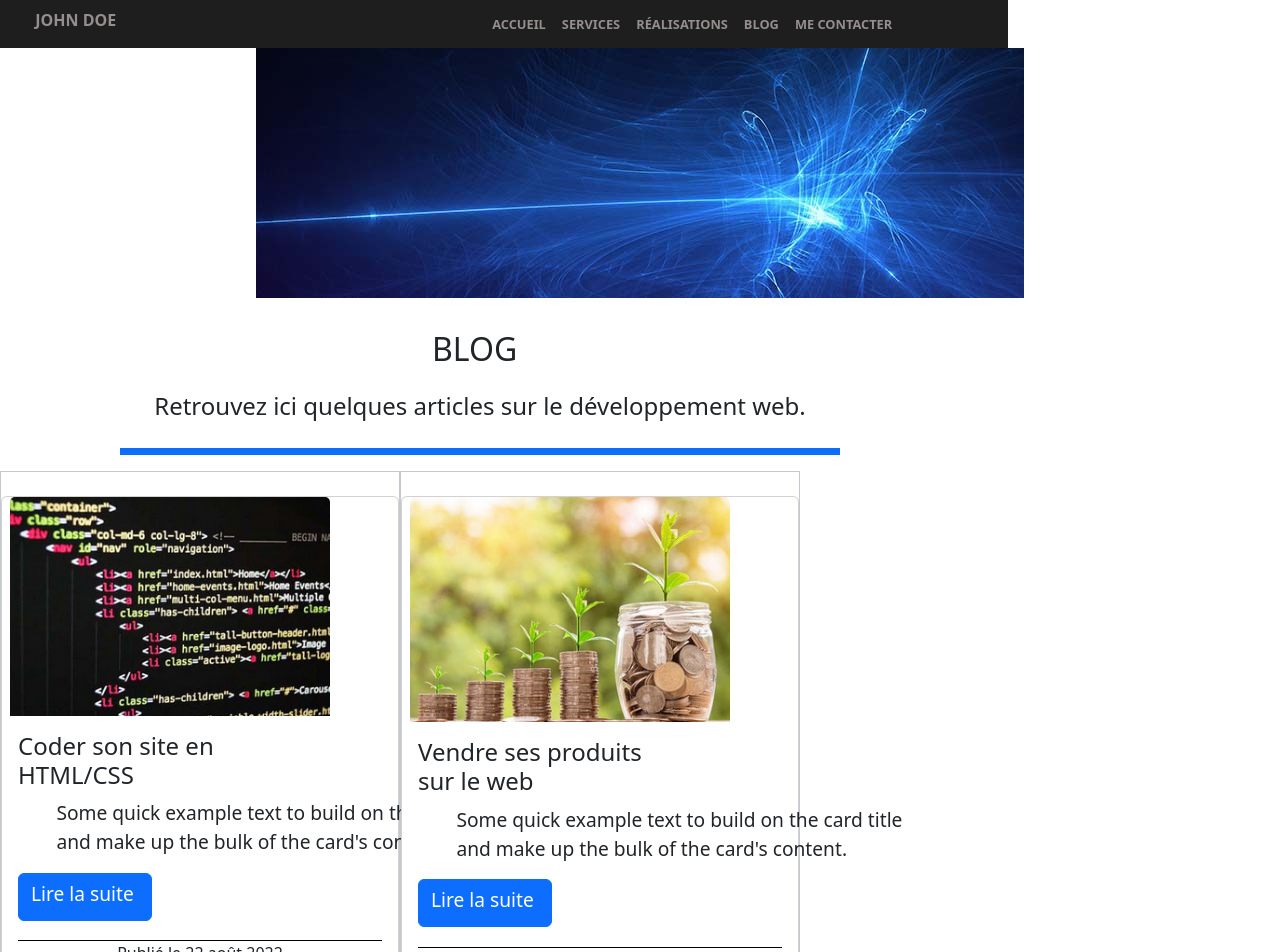
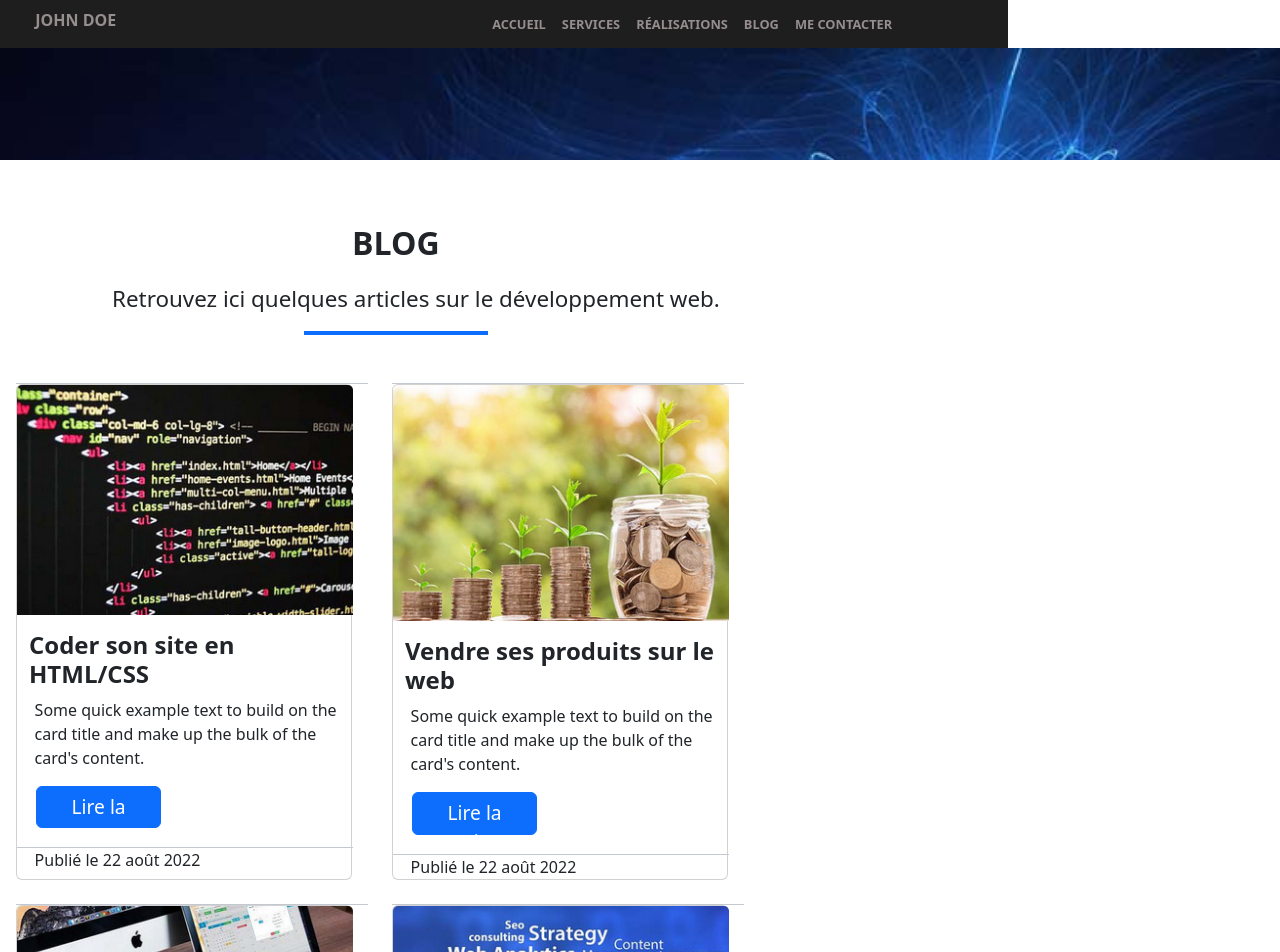
Before and after one commit to N0xCam/React-CV-JohnDoe, a React (Vite) app: page /blog in a window 1280 px wide. Shown: the top 952 px of the page. Built offline with nearby package versions, Linux system fonts and the light colour scheme.

Commit message:
contact-ok

```diff
--- a/src/pages/blog/blog.css
+++ b/src/pages/blog/blog.css
@@ -1,12 +1,14 @@
-#banner {
-
-    width: 20em;
+#ban-blog {
+    background-image: url(/src/assets/banner-mobile.jpg);
+    height: 7em;
+    width: 26em;
+    background-size: cover;
 }
 
 #title-blog {
     display:flex;
     margin-top: 10em;
-    margin-top: 1em;
+    margin-top: 2em;
     font-weight: 500;
     font-size: 2em;
     margin-left: 5em;
@@ -15,14 +17,19 @@
 #little-tittle-blog {
     font-size: 1.4em;
     width: 15em;
-    margin-left: 3em;
-    padding-bottom: 1em;
+    margin-left: 2em;
     padding-top: 0.5em;
-    border-bottom: 0.3em solid #0d6efd;
+}
+
+#border-blog {
+    border-bottom: 0.4em solid #0d6efd;
+    width: 7em;
+    margin-left: 9em;
+    margin-bottom: 3em;
 }
 
 .realisations {
-    width: 10em;
+    width: 7em;
     border-top: solid 1px #c4c9d1;
     padding-top: 1.5em;
     padding-bottom: 1.5em;
@@ -30,47 +37,87 @@
 
 .img-blog {
     width: 24em;
-    margin-left: 0.5em;
+}
+
+.blog-tablette {
+    margin-left: 1em;
+    width: 10em;
 }
 
 .blog {
-    font-size: 2em;
-    font-weight: 500;
+    font-size: 1.5em;
+    font-weight: 600;
     display: flex;
     text-align: start;
-    width: 10em;
+    width: 14em;
+    padding-left: 0.5em;
 }
 
-.changerNOM--text {
+.techno-blog {
+    border-top: solid 1px #c4c9d1;
     display: flex;
-    margin-left: 0em;
-    width: 10em;
-}
-.techno-blog {
-    border-top: solid 1px #c4c9d1
+    width: 21.6em;
+    padding-left: 1em;
 }
 
 .btn-blog {
     display: flex;
-    height: 2.5em;
-    width: 7em;
+    height: 2.2em;
+    width: 6.5em;
     font-size: 1.2em;
     text-align: center;
     margin-bottom: 1em;
+    margin-left: 1em;
+}
+
+.text {
+    padding-left: 1em;
+    width: 25em;
 }
 
 /* Tablette */
-@media (min-width: 480px) {
+@media (min-width: 768px) {
+
+    #ban-blog {
+        background-image: url(/src/assets/banner-mobile.jpg);
+        height: 10em;
+        width: 50em;
+        background-size: cover;
+    }
+
+    #title-blog {
+        font-size: 2em;
+        font-weight: 600;
+        padding-left: 6em;
+    }
+
+    #little-tittle-blog {
+        width: 50em;
+        margin-left: 5em;
+        display: flex;
+    }
+
     .realisations {
         display: flex;
-        width: 15em;
-        border: 0.1em solid #c4c9d1;
+        width: 22em;
+        margin-right: 1.5em;
+        padding-top: 0em;
+
     }
+
+    #border-blog {
+        border-bottom: 0.3em solid #0d6efd;
+        width: 11.5em;
+        margin-left: 19em;
+        margin-bottom: 3em;
+    }
+
     .techno-blog {
-        border-top: 0.1em solid #000205;
+        border-top: 0.1em solid #c4c9d1;
+        width: 21em;
     }
     .img-blog {
-        width: 10em;
+        width: 21em;
     }
     .blog {
         font-size: 1.5em;
@@ -78,40 +125,19 @@
    .blog-tablette {
     display: flex;
    }
+   .text {
+    width: 20em;
+   }
 }
 
 /* Desktop */
 @media (min-width: 991px) {
-    #title-blog {
-        font-size: 2em;
-        margin-left: 13.5em;
+
+    #ban-blog {
+        background-image: url(/src/assets/banner-mobile.jpg);
+        height: 7em;
+        width: 80em;
+        background-size: cover;
     }
-    #little-tittle-blog {
-        font-size: 1.5em;
-        width: 30em;
-        margin-left: 5em;
-    }
-    .realisations {
-        border: 0.1em solid #c4c9d1;
-        width: 25em;
-        height: 40em;
-    }
-    .Card.Text {
-        font-size: 1em;
-    }
-    .card {
-        padding-right: 0em;
-    }
-    .blog-desktop {
-        display: flex;
-        flex-direction: column;
-        column-count: 3;
-    }
-    .blog-tablette {
-      display: flex;
-      flex-direction: row;
-    }
-    .img-blog {
-        width: 20em;
-    }
+
 }
--- a/src/pages/blog/blog.jsx
+++ b/src/pages/blog/blog.jsx
@@ -13,14 +13,15 @@ function MyBlog () {
 
 <Header/>
         <div className="Blog">
-          <div id="banner"></div>
-          <img src="/src/assets/banner-mobile.jpg"></img>
+          <div id="ban-blog"></div>
+
             <h2 id="title-blog"> BLOG</h2>
             <p id ="little-tittle-blog"> Retrouvez ici quelques articles sur le développement web.</p>
 
+    <div id="border-blog"></div>
     <div className='blog-tablette'>
     <div className='realisations'>
-    <Card style={{ width: '25rem' }}>
+    <Card style={{ width: '24rem' }}>
       <Card.Img variant="top" src="/src/assets/blog/art1.png" className='img-blog' />
       <Card.Body>
         <Card.Title className='blog'>Coder son site en HTML/CSS</Card.Title>
@@ -36,10 +37,8 @@ function MyBlog () {
     </Card>
     </div>
 
-
-
     <div className='realisations'>
-    <Card style={{ width: '28rem' }}>
+    <Card style={{ width: '24rem' }}>
       <Card.Img variant="top" src="/src/assets/blog/art2.png" className='img-blog'/>
       <Card.Body>
         <Card.Title className='blog'>Vendre ses produits sur le web</Card.Title>
@@ -58,7 +57,7 @@ function MyBlog () {
 
     <div className='blog-tablette'>
     <div className='realisations'>
-    <Card style={{ width: '28rem' }}>
+    <Card style={{ width: '24rem' }}>
       <Card.Img variant="top" src="/src/assets/blog/art4.png" className='img-blog'/>
       <Card.Body>
         <Card.Title className='blog'>Coder en responsive design</Card.Title>
@@ -75,7 +74,7 @@ function MyBlog () {
     </div>
 
     <div className='realisations'>
-    <Card style={{ width: '28rem' }}>
+    <Card style={{ width: '24rem' }}>
       <Card.Img variant="top" src="/src/assets/blog/art5.png" className='img-blog'/>
       <Card.Body>
         <Card.Title className='blog'>Techniques de référencement</Card.Title>
@@ -95,7 +94,7 @@ function MyBlog () {
 
     <div className='blog-tablette'>
     <div className='realisations'>
-    <Card style={{ width: '28rem' }}>
+    <Card style={{ width: '24rem' }}>
       <Card.Img variant="top" src="/src/assets/blog/art6.png" className='img-blog'/>
       <Card.Body>
         <Card.Title className='blog'>Apprendre à coder </Card.Title>
@@ -112,7 +111,7 @@ function MyBlog () {
     </div>
 
     <div className='realisations'>
-    <Card style={{ width: '28rem' }}>
+    <Card style={{ width: '24rem' }}>
       <Card.Img variant="top" src="/src/assets/blog/art3.png" className='img-blog'/>
       <Card.Body>
         <Card.Title className='blog'>Se positionner sur Google</Card.Title>
@@ -131,6 +130,7 @@ function MyBlog () {
     </div>
 
 
+
     <Footer/>
         </>
 );
--- a/src/pages/contact/contact.jsx
+++ b/src/pages/contact/contact.jsx
@@ -1,22 +1,26 @@
 import Header from "../home/header";
 import Footer from "../home/footer";
+import "./contact.css";
 
 function Contact () {
     return (
         <>
         <Header/>
 
-        <div id="box">
+        <div className="container-fluid box-contact">
         <div id="mycontactpage">
         <div id="contact">
             <div id="content">
             <h2 id="tit-contact"> Me contacter </h2>
             <p id="little-title-contact"> Pour me contacter en vue d'un entretien ou d'une future collaboration, merci de remplir le formulaire de contact.</p>
 
+            <div className="border-contact1"></div>
+
             <div id="tab">
             <div className="tablette">
             <div id="my-form">
             <h3 id="title-form"> Formulaire de contact</h3>
+            <div className="border-contact2"></div>
             <form>
             <div className="mb-3">
                 <input
@@ -73,6 +77,7 @@ function Contact () {
             <div className="tablette">
             <div id="my-contact">
             <h3 id="title-contact"> Mes coordonnées </h3>
+            <div className="border-contact3"></div>
 
             <address id="contact-address">
                 <em className="text-address"> <svg xmlns="http://www.w3.org/2000/svg" width="16" height="16" fill="currentColor" class="bi bi-geo-alt-fill" viewBox="0 0 16 16">
--- a/src/pages/realisations/realisations.css
+++ b/src/pages/realisations/realisations.css
@@ -1,17 +1,29 @@
+#ban-real {
+    background-image: url(/src/assets/banner-mobile.jpg);
+    height: 7em;
+    width: 26em;
+    background-size: cover;
+}
+
 #title-realisations {
     padding-top: 2em;
-    font-size: 2em;
+    font-size: 2.2em;
     font-weight: 500;
     padding-bottom: 0.5em;
 }
 
 #little-title-realisations {
-    font-size: 1.5em;
+    font-size: 1.7em;
     font-weight: 500;
     padding-bottom: 1em;
-    border-bottom: 0.3em solid #0d6efd;
-    width: 10em;
-    margin-left: 4em;
+    width: 15em;
+    margin-left: 0em;
+}
+
+#border-real {
+    border-bottom: 0.4em solid #0d6efd;
+    width: 7em;
+    margin-left: 9em;
 }
 
 #realisations {
@@ -19,17 +31,18 @@
 }
 
 .img-realisations {
-    width: 26em;
+    width: 24.5em;
+    padding-left: 0em;
 }
 
-.card {
-    padding-bottom: 1em;
-    border-right-width: 0px;
+.real {
+    padding-left: 1em;
+    padding-bottom: 2em;
 }
 
 .card-title-real {
     font-size: 2em;
-    font-weight: 550;
+    font-weight: 500;
     padding-top: 0.5em;
 }
 
@@ -39,68 +52,104 @@
 
 .card-body {
     padding-bottom: 0em;
+    padding-left: 0em;
 }
 
 .techno {
     padding-top: 0.5em;
     margin-top: 1em;
-    border-top: 0.1em solid #c4c9d1;
-    width: 25em;
+    width: 22.4em;
+    padding-right: 2em;
+    padding-left: 4em;
+    border-top-width: 2px;
+    border-top: 0.1em solid #0209134b;
+    border-top-style: solid;
+    display: flex;
 }
 
 .btn-real {
     padding-bottom: 1em;
     color:  #0d6efd;
-    background-color: beige;
-    width: 5em;
-    height: 2.5em;
+    background-color: white;
+    width: 4.1em;
+    height: 2.4em;
+    font-size: 1.2em;
+    font-weight: 600;
 }
 
 
 /* Tablette */
-@media (min-width: 480px) {
+@media (min-width: 768px) {
+
+    #ban-real {
+        width: 50em;
+        height: 10em;
+        background-image: cover;
+    }
     #title-realisations {
         font-size: 2.5em;
         display: flex;
         text-align: center;
-        margin-left: 3em;
+        margin-left: 7em;
         padding-bottom: 0em;
     }
     #little-title-realisations {
         font-size: 1.2em;
-        margin-left: 7em;
+        margin-left: 10em;
+        width: 20em;
+    }
+    #border-real {
+        width: 10em;
+        margin-left: 20em;
     }
     #realisations {
         display: flex;
     }
     .card {
-        width: 15em;
+        width: 22em;
         display: flex;
         padding-right: 2em;
         margin-right: 1em;
     }
     .img-realisations {
-        width: 15em;
+        width: 22em;
     }
     #col2-tabl {
         display: flex;
         flex-direction: column;
     }
     .card-title-real {
-        font-size: 1.3em;
+        font-size: 1.5em;
+        padding-left: 1.5em;
+        font-weight: 550;
     }
     .card-text {
-        font-size: 0.9em;
+        font-size: 1em;
+        padding-left: 1.1em;
     }
     .techno {
-       font-size: 0.6em;
+       font-size: 1em;
+       width: 22em;
+   }
+   .btn-real {
+        margin-left: 2.5em;
    }
 }
 
 /*Desktop */
 @media (min-width: 991px) {
+    #ban-real {
+        width: 63em;
+    }
     #title-realisations {
         margin-left: 9em;
+        padding-top: 1em;
+    }
+    #little-title-realisations {
+        font-size: 1.5em;
+    }
+    #border-real {
+        width: 20em;
     }
    #realisations {
     display: flex;
@@ -110,11 +159,5 @@
     display: flex;
     flex-direction: row;
    }
-   .card {
-    width: 20em;
-    border: 0.1em solid #c4c9d1;
-    }
-    .img-realisations {
-        width: 20em;
-    }
-}
+
+   }
--- a/src/pages/realisations/realisations.jsx
+++ b/src/pages/realisations/realisations.jsx
@@ -2,6 +2,7 @@ import Header from "../home/header";
 import Footer from "../home/footer"
 import Button from 'react-bootstrap/Button';
 import Card from 'react-bootstrap/Card';
+import "./realisations.css"
 
 function Realisations () {
     return (
@@ -9,16 +10,19 @@ function Realisations () {
         <Header/>
 
         <div className="Realisations">
-            <div id="banner"> </div>
+            <div id="ban-real"> </div>
 
         <div id="title">
         <h2 id="title-realisations"> PORTFOLIO</h2>
         <h3 id="little-title-realisations"> Voici quelques-unes de mes réalisations.</h3>
         </div>
 
+        <div id="border-real"></div>
+
       <div id="realisations">
       <div id="col2-tabl">
       <div className='card'>
+      <div className="real">
       <Card>
       <Card.Img variant="top" src="/src/assets/realisations/fresh-food.png" className='img-realisations'/>
       <Card.Body>
@@ -35,7 +39,9 @@ function Realisations () {
       </Card.Body>
     </Card>
     </div>
+    </div>
 
+    <div className="real">
     <div className='card'>
     <Card>
       <Card.Img variant="top" src="/src/assets/realisations/restaurant-akira.png" className='img-realisations' />
@@ -54,8 +60,9 @@ function Realisations () {
     </Card>
     </div>
     </div>
+    </div>
 
-
+    <div className="real">
     <div className='card'>
     <div id="col2-tabl">
     <Card>
@@ -77,6 +84,7 @@ function Realisations () {
     </div>
     </div>
     </div>
+    </div>
         <Footer/>
         </>
     );
```
Also changed, not shown: src/pages/contact/contact.css (+94 -13 lines), src/assets/at-140572_1280.jpg (added).
